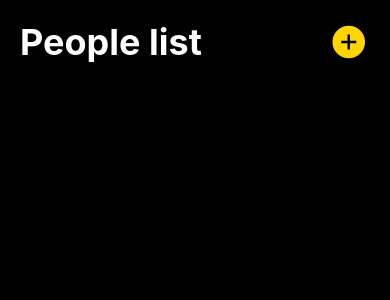
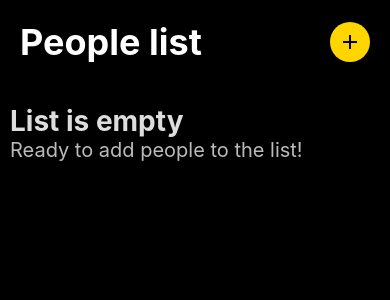
Before and after one commit to auza0002/ReactNativeGifter, a React Native app: screen / in a window 390 px wide. Shown: the top 300 px of the page. Built offline with nearby package versions, Linux system fonts and the light colour scheme.

Commit message:
installing picker

```diff
--- a/screens/AddPersonScreen/AddPersonScreen.js
+++ b/screens/AddPersonScreen/AddPersonScreen.js
@@ -1,9 +1,127 @@
-import { Text, View } from "react-native";
-const AddPersonScreen = () => {
+import { Text, View, Pressable } from "react-native";
+import React, { useEffect, useState } from "react";
+import Ionicons from "@expo/vector-icons/Ionicons";
+import { useMyData } from "../../context/AsyncStorage";
+import { useTheme } from "@rneui/themed";
+const AddPersonScreen = ({ navigation }) => {
+  const [dataUser, setDataUser] = useMyData([]);
+  const { theme } = useTheme();
   return (
-    <View>
-      <Text>AddPersonScreen Screen</Text>
+    <View style={{ backgroundColor: theme.colors.dark, flex: 1 }}>
+      <View
+        style={{
+          flexDirection: "row",
+          justifyContent: "space-between",
+          alignItems: "center",
+          padding: 10,
+        }}
+      >
+        <Pressable
+          onPress={() => {
+            navigation.navigate("People list");
+          }}
+        >
+          <View
+            style={{
+              flexDirection: "row",
+              alignItems: "center",
+            }}
+          >
+            <Ionicons
+              name="chevron-back-outline"
+              size={24}
+              color={theme.colors.light}
+            />
+            <View style={{ borderBottomColor: "white", borderBottomWidth: 1 }}>
+              <Text
+                style={{
+                  color: theme.colors.text.white,
+                }}
+              >
+                Back
+              </Text>
+            </View>
+          </View>
+        </Pressable>
+        <Text
+          style={{
+            color: theme.colors.text.white,
+            fontSize: theme.typography.title.fontSize,
+            fontWeight: theme.typography.title.fontWeight,
+          }}
+        >
+          Add Person
+        </Text>
+      </View>
     </View>
   );
 };
 export default AddPersonScreen;
+
+//   {
+//     id: 123,
+//     name: "Person Diego",
+//     dob: "1999-01-12",
+//     ideas: [],
+//   },
+//   {
+//     id: 1,
+//     name: "Person 1",
+//     dob: "1999-12-30",
+//     ideas: [],
+//   },
+//   {
+//     id: 2,
+//     name: "Person 1",
+//     dob: "1999-12-01",
+//     ideas: [],
+//   },
+//   {
+//     id: 3,
+//     name: "Person 2",
+//     dob: "2000-03-10",
+//     ideas: [],
+//   },
+//   {
+//     id: 4,
+//     name: "Person 3",
+//     dob: "1995-07-10",
+//     ideas: [],
+//   },
+//   {
+//     id: 5,
+//     name: "Person 4",
+//     dob: "1988-11-02",
+//     ideas: [],
+//   },
+//   {
+//     id: 6,
+//     name: "Person 5",
+//     dob: "1992-05-20",
+//     ideas: [],
+//   },
+//   {
+//     id: 7,
+//     name: "Person 5",
+//     dob: "1992-05-10",
+//     ideas: [],
+//   },
+//   {
+//     id: 8,
+//     name: "Person 5",
+//     dob: "1992-05-21",
+//     ideas: [],
+//   },
+//   {
+//     id: 9,
+//     name: "Mr Man",
+//     dob: "1983-07-22",
+//     ideas: [],
+//   },
+//   {
+//     id: 10,
+//     name: "Mr Pedro",
+//     dob: "1983-12-22",
+//     ideas: [],
+//   },
+// ];
--- a/screens/PeopleScreen/ListItemSwipeable.js
+++ b/screens/PeopleScreen/ListItemSwipeable.js
@@ -63,8 +63,28 @@ const ListItemSwipeable = ({ data }) => {
   );
 };
 const ListItemEmpty = () => {
-  <View>
-    <Text style={{ color: "red" }}>Empty</Text>
-  </View>;
+  const { theme } = useTheme();
+  console.log("ListItemEmpty");
+  return (
+    <View>
+      <Text
+        style={{
+          color: theme.colors.text.primary,
+          fontSize: theme.typography.title3.fontSize,
+          fontWeight: theme.typography.title3.fontWeight,
+        }}
+      >
+        List is empty
+      </Text>
+      <Text
+        style={{
+          color: theme.colors.text.secondary,
+          fontSize: theme.typography.body.fontSize,
+        }}
+      >
+        Ready to add people to the list!
+      </Text>
+    </View>
+  );
 };
 export { ListItemSwipeable, ListItemEmpty };
--- a/screens/PeopleScreen/PeopleScreen.js
+++ b/screens/PeopleScreen/PeopleScreen.js
@@ -1,5 +1,6 @@
-import { Text, View, FlatList } from "react-native";
+import { Text, View, FlatList, Pressable } from "react-native";
 import React, { useEffect, useState } from "react";
+import { FAB } from "@rneui/themed";
 import Ionicons from "@expo/vector-icons/Ionicons";
 import { useMyData } from "../../context/AsyncStorage";
 import { useTheme } from "@rneui/themed";
@@ -47,11 +48,16 @@ const PeopleScreen = ({ navigation }) => {
         >
           People list
         </Text>
-
-        <Ionicons
-          name="md-add-circle-sharp"
-          size={40}
+        <FAB
+          onPress={() => {
+            navigation.navigate("Add Screen");
+          }}
+          icon={{
+            name: "add",
+            color: theme.colors.dark,
+          }}
           color={theme.colors.yellow}
+          size="small"
         />
       </View>
       <FlatList
```
